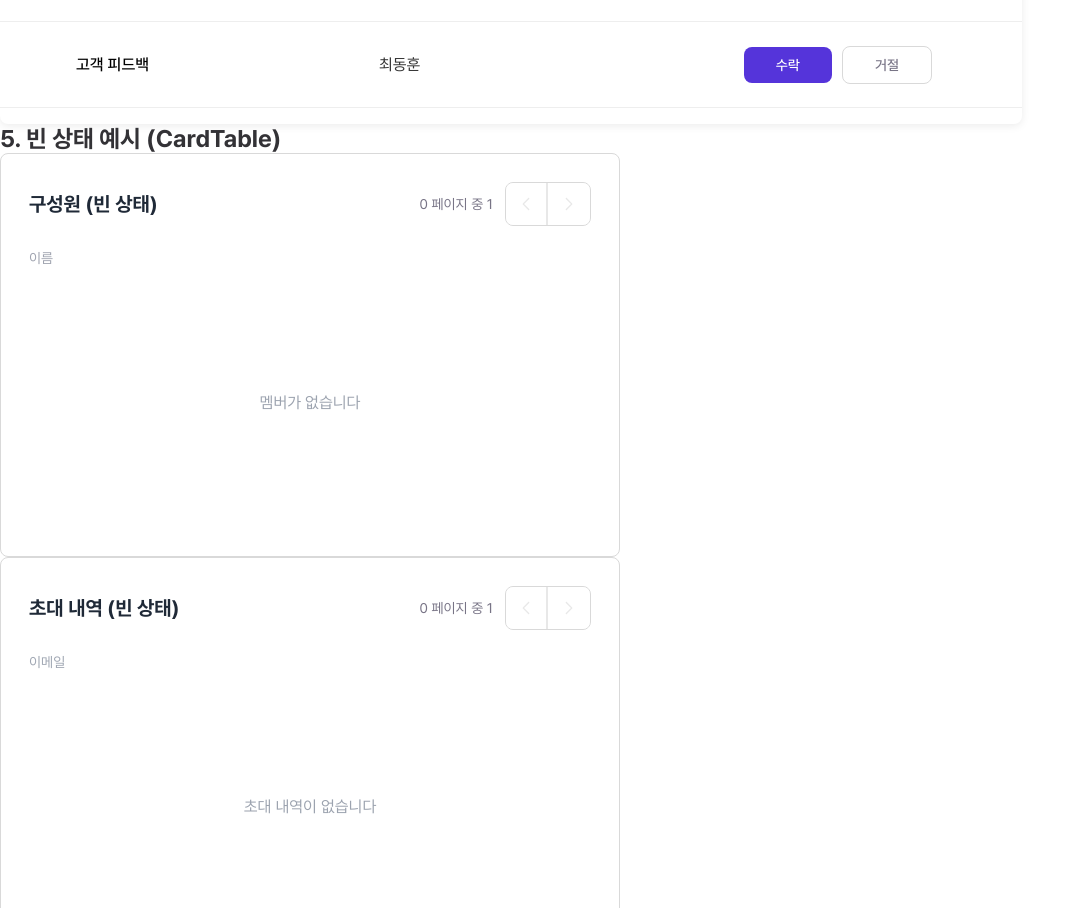
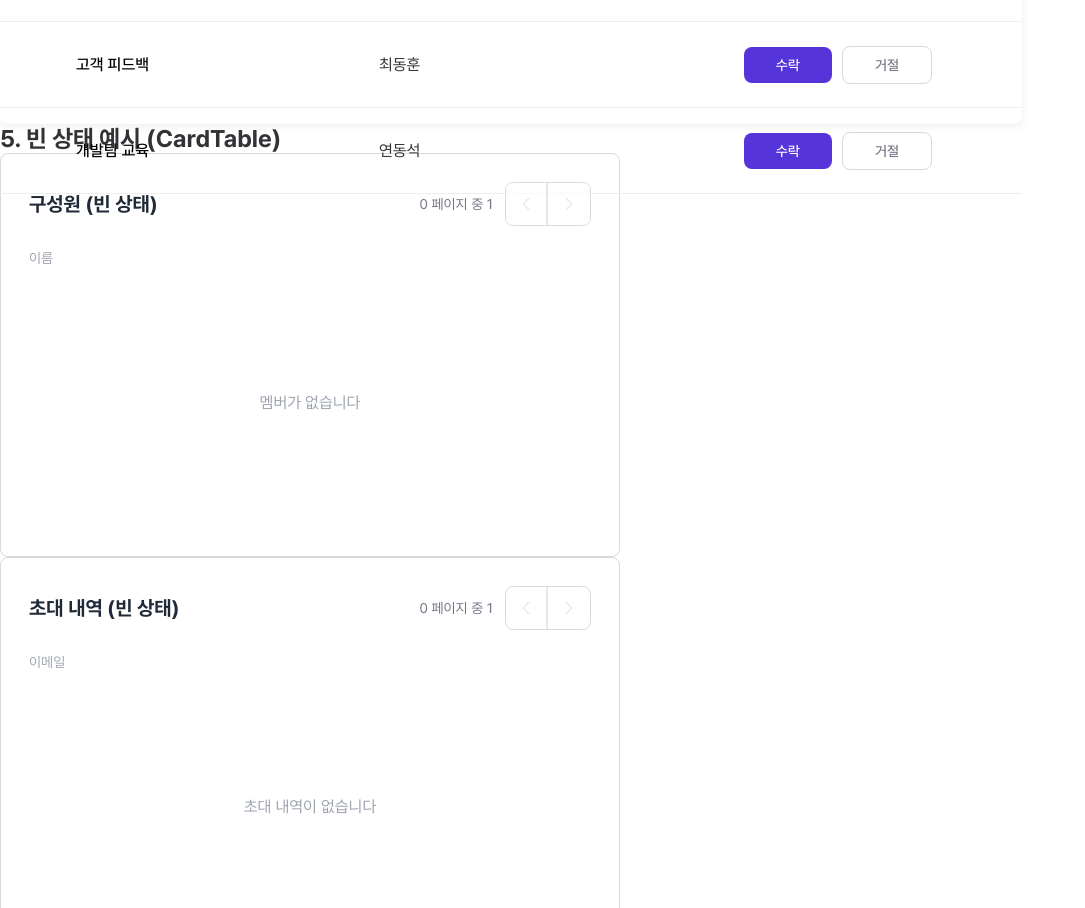
Before and after one commit to Sprint-19-part3-1team-Taskify/taskify, a Next.js app: page /guide/member-card-table in a window 1280 px wide. Shown: the part 1994-2902 px from the top of the page, without its empty margins (0-1085 px from the left). Built offline with nearby package versions, Linux system fonts and the light colour scheme.

Commit message:
✨ Feat: InvitedDashboardCardTable 테스트 데이터 추가

```diff
--- a/src/pages/guide/member-card-table.js
+++ b/src/pages/guide/member-card-table.js
@@ -35,6 +35,7 @@ export default function MemberCardTableDemoPage() {
     { id: 3, title: '개발팀 대시보드', inviter: '박민수', color: '#10B981' },
     { id: 4, title: 'Q4 목표 추적', inviter: '정수연', color: '#F59E0B' },
     { id: 5, title: '고객 피드백', inviter: '최동훈', color: '#EF4444' },
+    { id: 6, title: '개발팀 교육', inviter: '연동석', color: '#EC4899' },
   ]);
 
   const handleDeleteMember = (memberId) => {
```
